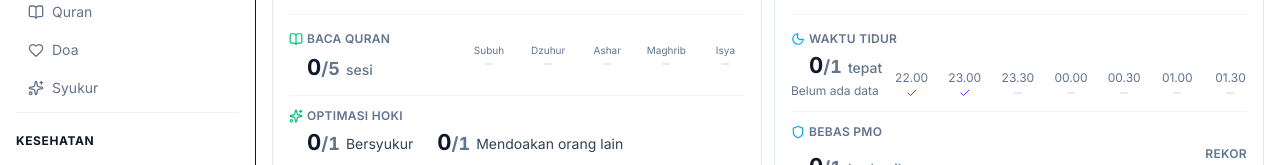
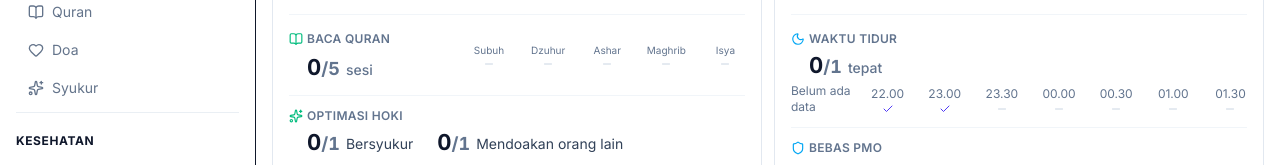
Before and after one commit to adakahroti-hue/daytrack, a Next.js app: page /overview in a window 1280 px wide. Shown: the part 366-531 px from the top of the page. Built offline with nearby package versions, Linux system fonts and the light colour scheme; no server answers; the database is empty.

Commit message:
perbesar gap desktop jam tidur Overview dari 20px ke 24px (gap-x-6)

```diff
--- a/src/components/overview/RoutineTodaySection.tsx
+++ b/src/components/overview/RoutineTodaySection.tsx
@@ -324,7 +324,7 @@ export function RoutineTodaySection({ startStr, endStr, period }: { startStr: st
                   <p className="text-xs text-slate-500 mt-0.5">Belum ada data</p>
                 )}
               </div>
-              <div className="grid grid-cols-5 lg:grid-cols-7 gap-x-2 lg:gap-x-5 shrink-0 w-full lg:w-auto">
+              <div className="grid grid-cols-5 lg:grid-cols-7 gap-x-2 lg:gap-x-6 shrink-0 w-full lg:w-auto">
                 {JAM_TIDUR_OPTIONS.map(o => (
                   <div key={o.value} className="flex flex-col items-center gap-0.5 min-w-0">
                     <span className="text-xs leading-tight text-slate-500">{o.label}</span>
```
